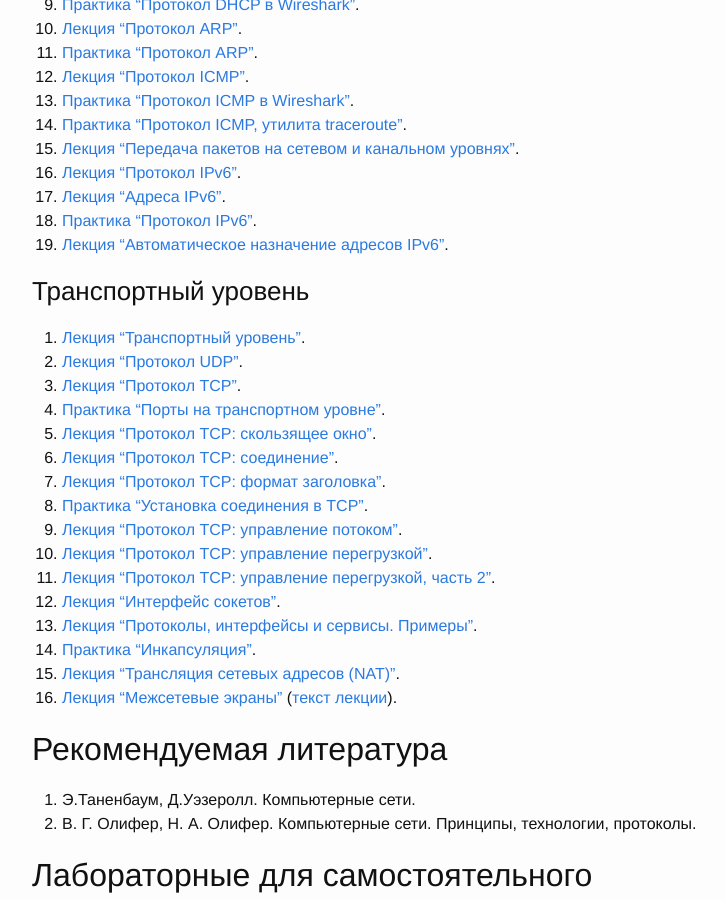
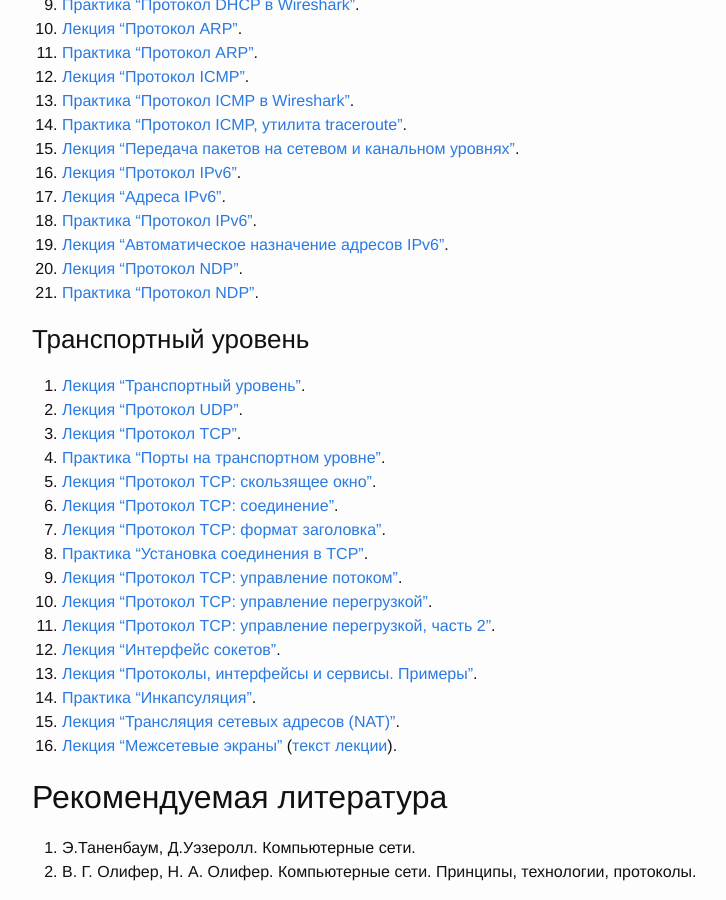
Before and after one commit to sozykin/asozykin.ru, a Jekyll site: the page built from _pages/networks.md, in a window 1280 px wide and 900 px high, scrolled down 1689 px. Shown: the whole window, without its empty margins (238-964 px from the left). Built offline with Jekyll 4.4.1, drawn with Linux system fonts in a browser that asks for light colours; comment, search, counter and statistics services are not loaded.

Commit message:
Added links to new network videos

```diff
--- a/_pages/networks.md
+++ b/_pages/networks.md
@@ -68,6 +68,8 @@ permalink: /courses/networks
 17. [Лекция "Адреса IPv6"](https://youtu.be/KRAKAAJTxTg).
 18. [Практика "Протокол IPv6"](https://youtu.be/xCEiYBmEh38).
 19. [Лекция "Автоматическое назначение адресов IPv6"](https://youtu.be/GZTqZQVSY1A).
+20. [Лекция "Протокол NDP"](https://youtu.be/e50Xcxeol4E).
+21. [Практика "Протокол NDP"](https://youtu.be/3Gxv7VRa8xQ).
 
 ### Транспортный уровень
 
```
Also changed, not shown: _pages/networks_online.md (+1 -1 lines).
